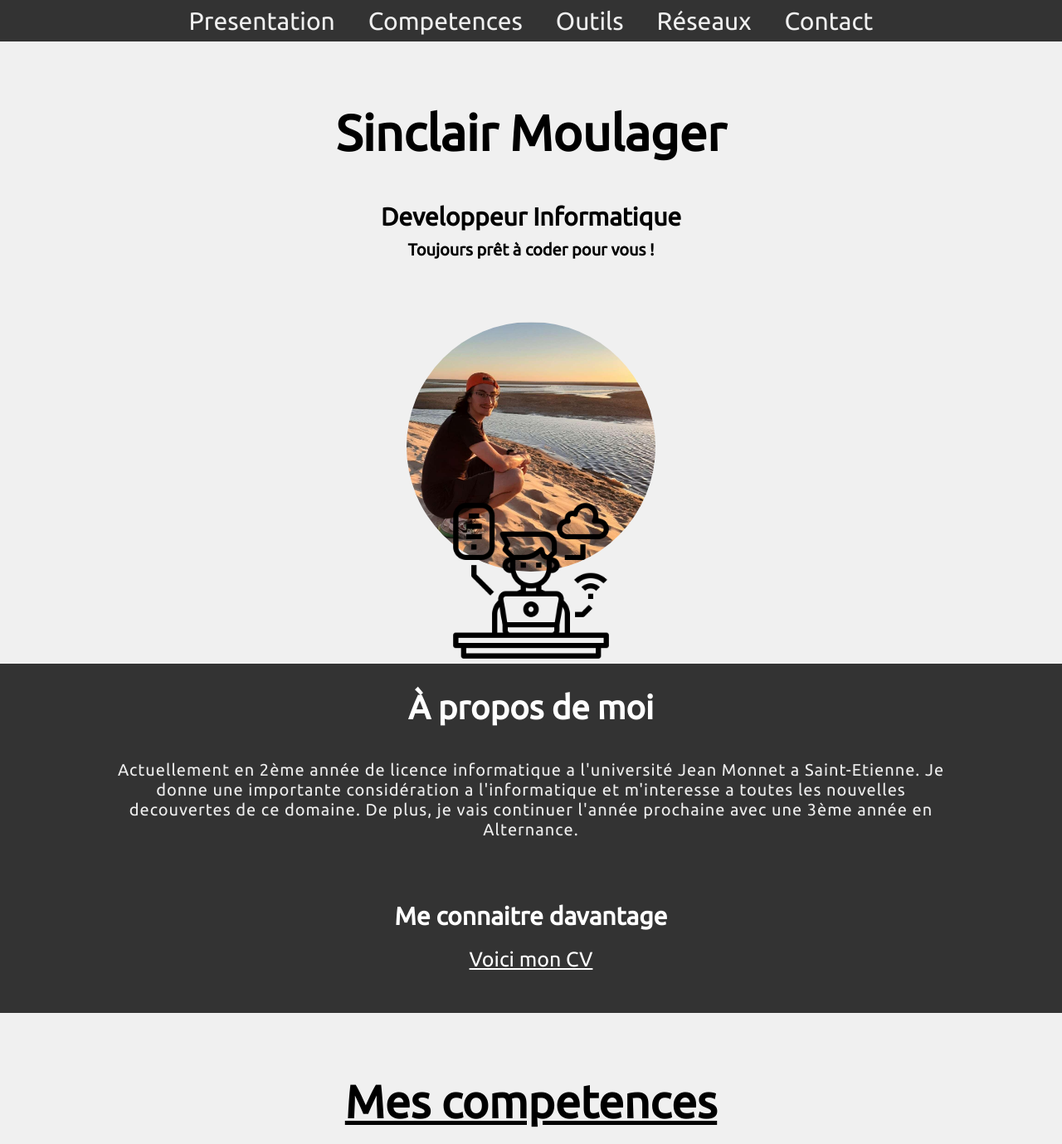
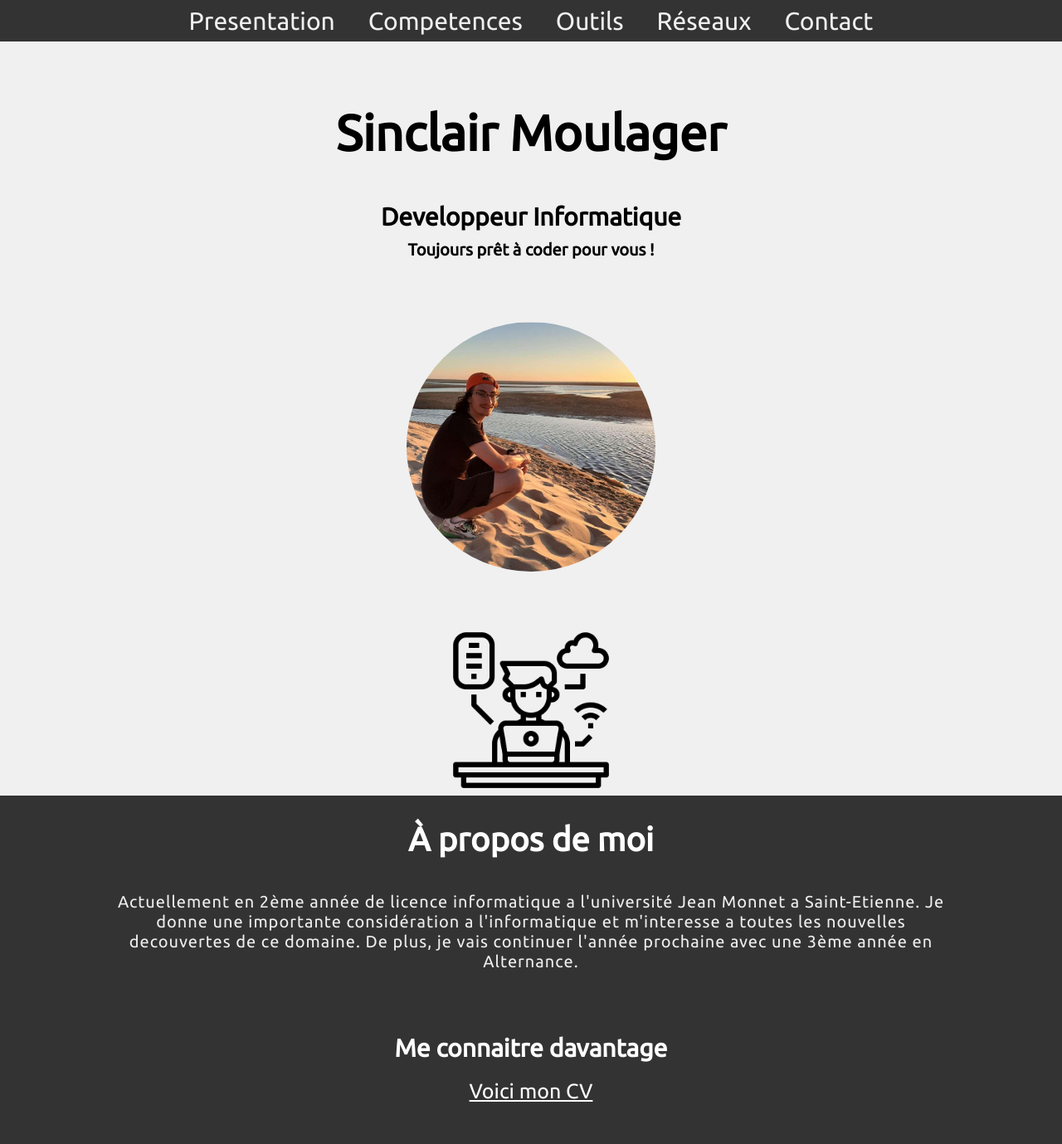
Before and after one commit to Alopsis/Portfolio, a PHP site: page / in a window 1280 px wide. Shown: the top 1379 px of the page at 83% size. Run offline with PHP 8.4, Linux system fonts and the light colour scheme; some libraries are stand-ins or nearby versions.

Commit message:
petit bug de l'image

```diff
--- a/style.css
+++ b/style.css
@@ -36,7 +36,10 @@ header{
     padding-top: 50px;
     min-height: 100vh;
     width: 100%;
-    justify-content: center;
+    display: flex;
+    align-items: center;
+    flex-direction: column;
+    justify-content: space-between;
     text-align: center;
 }
 
@@ -61,10 +64,11 @@ font-size: 30px;
 .top-scm{
 
     width: 200px;
-    position:absolute;
+    position: relative;
     bottom: 0;
-
-    transform: translateX(-50%);
+    padding-bottom: 0;
+    margin-bottom: 0;
+    padding-top: 8vh;
 }
 
 
```
